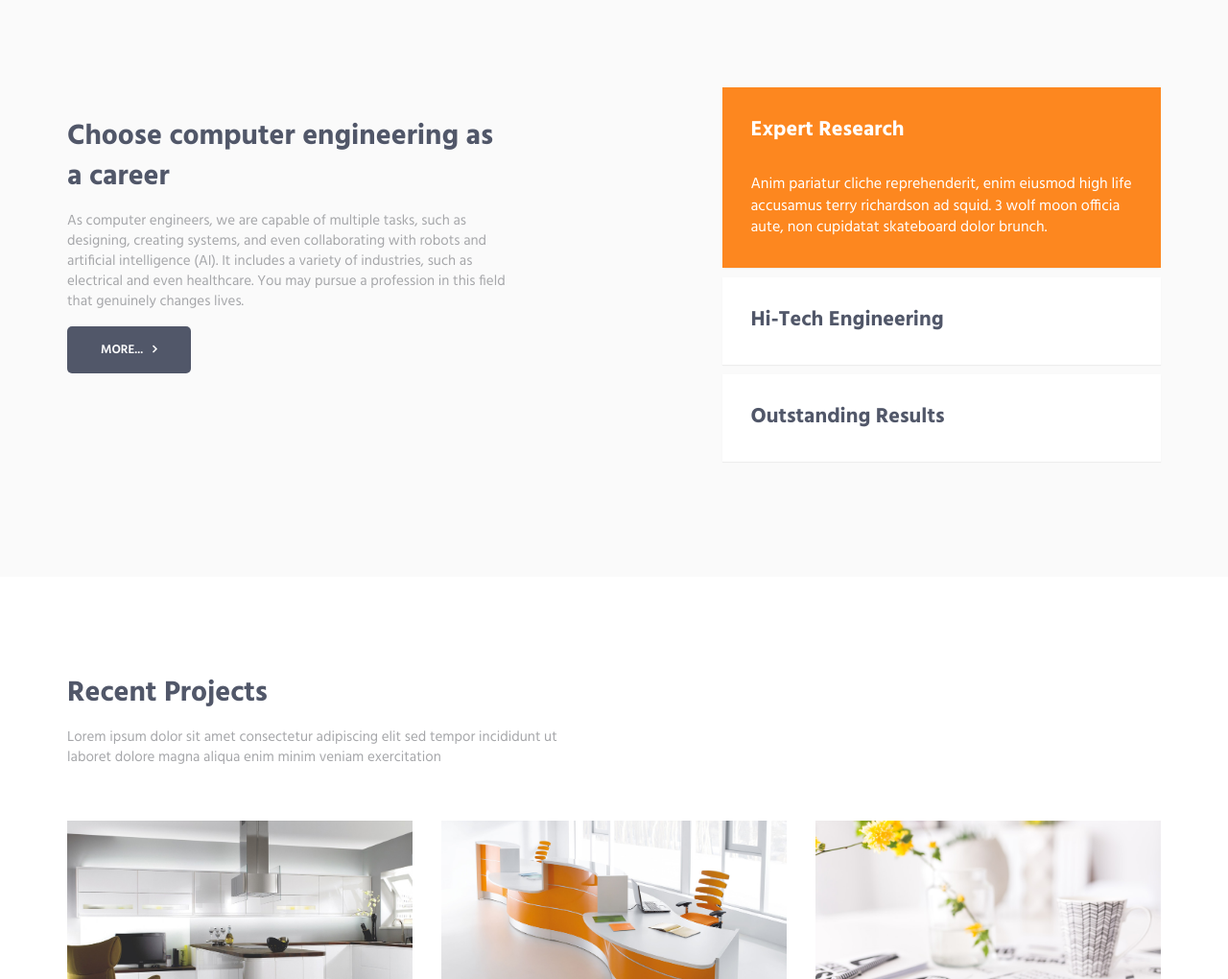
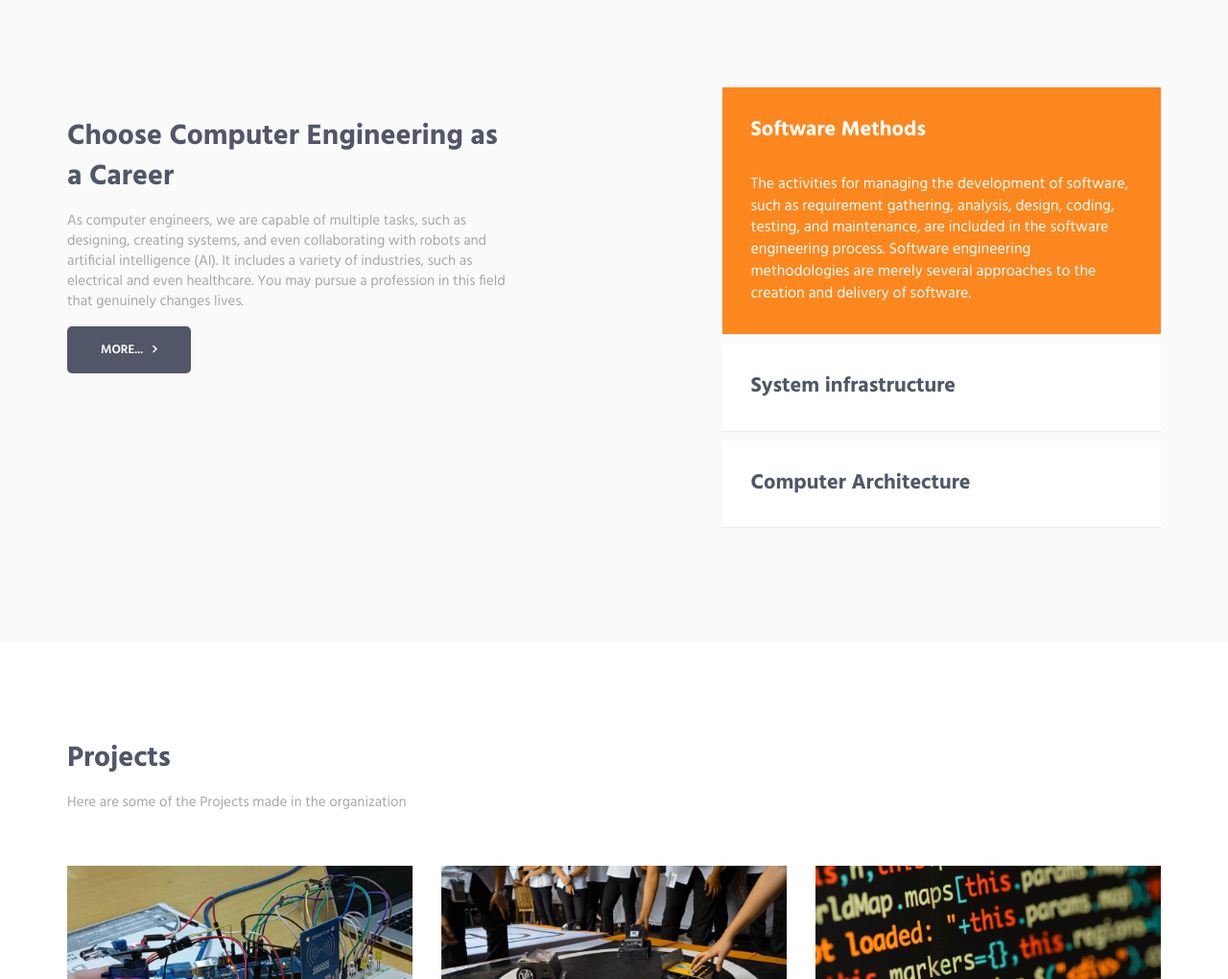
Before and after one commit to jaabuan/Webdev-project, a plain HTML site: page index.html in a window 1280 px wide. Shown: the part 1780-2800 px from the top of the page at 96% size. Drawn offline with Linux system fonts and the light colour scheme.

Commit message:
finishabout

```diff
--- a/index.html
+++ b/index.html
@@ -77,7 +77,7 @@
 
             <div class="carousel-inner" role="listbox">
                 <div class="item active">
-                    <img class="img-responsive" src="image/firstslider1920x1080.png" alt="Slider Image">
+                    <img class="img-responsive" src="img/1920x1080/01.jpg" alt="Slider Image">
                     <div class="container">
                         <div class="carousel-centered">
                             <div class="margin-b-40">
@@ -89,7 +89,7 @@
                     </div>
                 </div>
                 <div class="item">
-                    <img class="img-responsive" src="image/secondslider1920x1080.png" alt="Slider Image">
+                    <img class="img-responsive" src="img/1920x1080/02.jpg" alt="Slider Image">
                     <div class="container">
                         <div class="carousel-centered">
 
@@ -138,7 +138,7 @@
                     <div class="row">
                         <div class="col-md-5 col-sm-5 md-margin-b-60">
                             <div class="margin-t-50 margin-b-30">
-                                <h2>Choose computer engineering as a career</h2>
+                                <h2>Choose Computer Engineering as a Career</h2>
                                 <p>As computer engineers, we are capable of multiple tasks, such as designing, creating systems, and even collaborating with robots and artificial intelligence (AI). It includes a variety of industries, such as electrical and even healthcare. You may pursue a profession in this field that genuinely changes lives.</p>
                             </div>
                             <a href="#" class="btn-theme btn-theme-sm btn-white-bg text-uppercase">More...</a>
@@ -151,13 +151,13 @@
                                         <div class="panel-heading" role="tab" id="headingOne">
                                             <h4 class="panel-title">
                                                 <a class="panel-title-child" role="button" data-toggle="collapse" data-parent="#accordion" href="#collapseOne" aria-expanded="true" aria-controls="collapseOne">
-                                                    Expert Research
+                                                    Software Methods
                                                 </a>
                                             </h4>
                                         </div>
                                         <div id="collapseOne" class="panel-collapse collapse in" role="tabpanel" aria-labelledby="headingOne">
                                             <div class="panel-body">
-                                                Anim pariatur cliche reprehenderit, enim eiusmod high life accusamus terry richardson ad squid. 3 wolf moon officia aute, non cupidatat skateboard dolor brunch.
+                                                The activities for managing the development of software, such as requirement gathering, analysis, design, coding, testing, and maintenance, are included in the software engineering process. Software engineering methodologies are merely several approaches to the creation and delivery of software.
                                             </div>
                                         </div>
                                     </div>
@@ -165,13 +165,13 @@
                                         <div class="panel-heading" role="tab" id="headingTwo">
                                             <h4 class="panel-title">
                                                 <a class="collapsed panel-title-child" role="button" data-toggle="collapse" data-parent="#accordion" href="#collapseTwo" aria-expanded="false" aria-controls="collapseTwo">
-                                                    Hi-Tech Engineering
+                                                    System infrastructure
                                                 </a>
                                             </h4>
                                         </div>
                                         <div id="collapseTwo" class="panel-collapse collapse" role="tabpanel" aria-labelledby="headingTwo">
                                             <div class="panel-body">
-                                                Anim pariatur cliche reprehenderit, enim eiusmod high life accusamus terry richardson ad squid. 3 wolf moon officia aute, non cupidatat skateboard dolor brunch.
+                                                The infrastructure that strengthens and supports a system or organization. The flow, storage, processing, and analysis of data are supported by the physical and virtual resources that make up information technology infrastructure in computing.
                                             </div>
                                         </div>
                                     </div>
@@ -179,13 +179,13 @@
                                         <div class="panel-heading" role="tab" id="headingThree">
                                             <h4 class="panel-title">
                                                 <a class="collapsed panel-title-child" role="button" data-toggle="collapse" data-parent="#accordion" href="#collapseThree" aria-expanded="false" aria-controls="collapseThree">
-                                                    Outstanding Results
+                                                    Computer Architecture
                                                 </a>
                                             </h4>
                                         </div>
                                         <div id="collapseThree" class="panel-collapse collapse" role="tabpanel" aria-labelledby="headingThree">
                                             <div class="panel-body">
-                                                Anim pariatur cliche reprehenderit, enim eiusmod high life accusamus terry richardson ad squid. 3 wolf moon officia aute, non cupidatat skateboard dolor brunch.
+                                                is the organization of the parts that make up a computer system and the significance of the activities that direct how it works. It establishes what the machine interface, at which computer languages and their compilers are directed, looks like.
                                             </div>
                                         </div>
                                     </div>
@@ -205,8 +205,8 @@
             <div class="content-lg container">
                 <div class="row margin-b-40">
                     <div class="col-sm-6">
-                        <h2>Recent Projects</h2>
-                        <p>Lorem ipsum dolor sit amet consectetur adipiscing elit sed tempor incididunt ut laboret dolore magna aliqua enim minim veniam exercitation</p>
+                        <h2>Projects</h2>
+                        <p>Here are some of the Projects made in the organization</p>
                     </div>
                 </div>
                 <!--// end row -->
@@ -215,10 +215,10 @@
                     <!-- Latest Products -->
                     <div class="col-sm-4 sm-margin-b-50">
                         <div class="margin-b-20">
-                            <img class="img-responsive" src="img/970x647/01.jpg" alt="Latest Products Image">
+                            <img class="img-responsive" src="image/Arduino sensors 970x647.png" alt="Arduino project Image">
                         </div>
-                        <h4><a href="#">Interior</a> <span class="text-uppercase margin-l-20">Architecture</span></h4>
-                        <p>Lorem ipsum dolor sit amet consectetur adipiscing elit sed tempor incdidunt ut laboret dolor magna ut consequat siad esqudiat dolor</p>
+                        <h4><a href="#">Arduino with sensor and servo motor</a> <span class="text-uppercase margin-l-20"></span></h4>
+                        <p>In this project for our sensor, we will use the basic HW-201 IR sensor. For the actuator, we will use the Tower Pro SG90 micro servo motor, and of course, for the “brains” of our robot, we will use an Arduino board. A brain in the form of a microcontroller to make a robotics application.</p>
                         <a class="link" href="#">Details</a>
                     </div>
                     <!-- End Latest Products -->
@@ -226,10 +226,10 @@
                     <!-- Latest Products -->
                     <div class="col-sm-4 sm-margin-b-50">
                         <div class="margin-b-20">
-                            <img class="img-responsive" src="img/970x647/02.jpg" alt="Latest Products Image">
+                            <img class="img-responsive" src="image/Robotics 970x647.png" alt="Robotics Image">
                         </div>
-                        <h4><a href="#">Trend</a> <span class="text-uppercase margin-l-20">Setting</span></h4>
-                        <p>Lorem ipsum dolor sit amet consectetur adipiscing elit sed tempor incdidunt ut laboret dolor magna ut consequat siad esqudiat dolor</p>
+                        <h4><a href="#">Robotics</a> <span class="text-uppercase margin-l-20"></span></h4>
+                        <p>creates and develops robotic prototypes. builds, configures, tests, and fixes robotic systems. maintains, calibrates, operates, and installs robots.</p>
                         <a class="link" href="#">Details</a>
                     </div>
                     <!-- End Latest Products -->
@@ -237,10 +237,10 @@
                     <!-- Latest Products -->
                     <div class="col-sm-4 sm-margin-b-50">
                         <div class="margin-b-20">
-                            <img class="img-responsive" src="img/970x647/03.jpg" alt="Latest Products Image">
+                            <img class="img-responsive" src="image/Webpage 970x647.png" alt="Webpage Image">
                         </div>
-                        <h4><a href="#">Fresh Style</a> <span class="text-uppercase margin-l-20">Philosophy</span></h4>
-                        <p>Lorem ipsum dolor sit amet consectetur adipiscing elit sed tempor incdidunt ut laboret dolor magna ut consequat siad esqudiat dolor</p>
+                        <h4><a href="#">Webpage</a> <span class="text-uppercase margin-l-20"></span></h4>
+                        <p>You should be able to understand a little (or a lot) of CSS and JavaScript in addition to HTML. Although you wouldn't require any prior knowledge with either CSS or JavaScript, all three technologies work well together and are suitable for the applications below. You will learn a lot from these straightforward yet effective tasks.</p>
                         <a class="link" href="#">Details</a>
                     </div>
                     <!-- End Latest Products -->
@@ -319,7 +319,7 @@
                 <div class="content-md container">
                     <div class="row margin-b-40">
                         <div class="col-sm-6">
-                            <h2>Portfolio</h2>
+                            <h2>Portfolio </h2>
                             <p>Lorem ipsum dolor sit amet consectetur adipiscing elit sed tempor incididunt ut laboret dolore magna aliqua enim minim veniam exercitation</p>
                         </div>
                     </div>
@@ -356,10 +356,10 @@
                                             </div>
                                             <div class="col-sm-4">
                                                 <div class="margin-t-10 sm-margin-t-0">
-                                                    <p class="margin-b-5"><strong>Project Manager:</strong> Boris Becker</p>
-                                                    <p class="margin-b-5"><strong>Executive:</strong> Heike Macatsch</p>
-                                                    <p class="margin-b-5"><strong>Architect:</strong> Oliver Pocher</p>
-                                                    <p class="margin-b-5"><strong>Client:</strong> FairTech</p>
+                                                    <p class="margin-b-5"><strong>Project Manager:</strong> Errol John Antonio</p>
+                                                    <p class="margin-b-5"><strong>Executive:</strong> Jude Ashley Abuan</p>
+                                                    <p class="margin-b-5"><strong>Architect:</strong> Jhon Toffe BulayBulay</p>
+                                                    <p class="margin-b-5"><strong>Client:</strong> Wenn Marc Jeone De villa</p>
                                                 </div>
                                             </div>
                                         </div>
```
Also changed, not shown: image/Arduino sensors 970x647.png (added), image/Robotics 970x647.png (added), image/Webpage 970x647.png (added).
